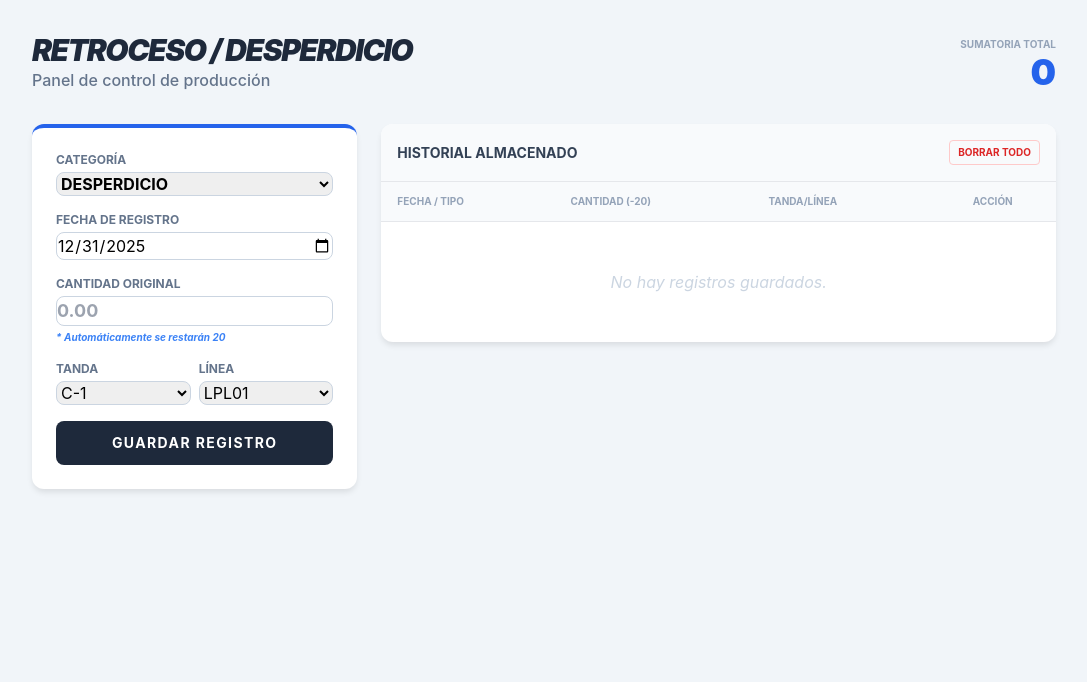
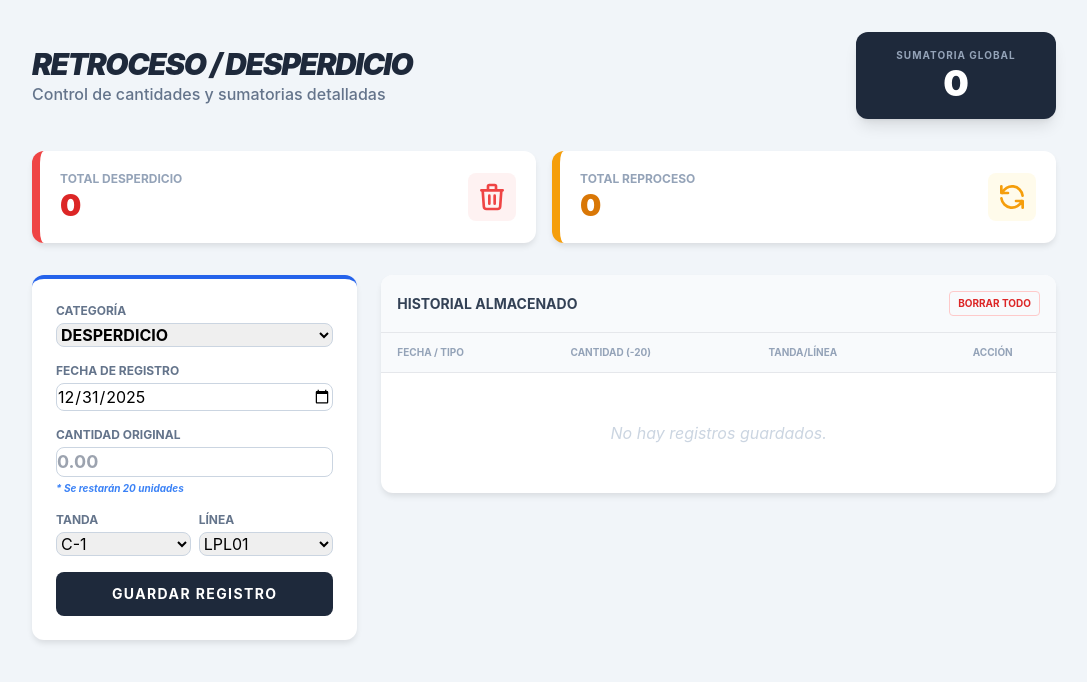
Before and after one commit to ventasr7/AHORRO-A-Y-L, a plain HTML site: page index.html in a window 1280 px wide. Shown: the whole page, without its empty margins (96-1183 px from the left). Drawn offline with nearby package versions, Linux system fonts and the light colour scheme.

Commit message:
Refactor HTML structure and update JavaScript logic

```diff
--- a/index.html
+++ b/index.html
@@ -46,21 +46,47 @@
 <body class="p-4 md:p-8">
 
     <div class="max-w-5xl mx-auto">
-        <header class="mb-8 flex justify-between items-end">
+        <header class="mb-8 flex flex-col md:flex-row justify-between items-center gap-4">
             <div>
                 <h1 class="text-3xl font-black text-slate-800 uppercase tracking-tighter italic">RETROCESO / DESPERDICIO</h1>
-                <p class="text-slate-500 font-medium">Panel de control de producción</p>
+                <p class="text-slate-500 font-medium">Control de cantidades y sumatorias detalladas</p>
             </div>
-            <div class="text-right">
-                <p class="text-[10px] font-bold text-slate-400 uppercase">Sumatoria Total</p>
-                <p id="totalSumatoria" class="text-4xl font-black text-blue-600">0</p>
+            <div class="bg-slate-800 text-white p-4 rounded-xl shadow-lg min-w-[200px] text-center">
+                <p class="text-[10px] font-bold text-slate-400 uppercase tracking-widest">Sumatoria Global</p>
+                <p id="totalSumatoria" class="text-4xl font-black">0</p>
             </div>
         </header>
+
+        <!-- Panel de Estadísticas por Categoría -->
+        <div class="grid grid-cols-1 md:grid-cols-2 gap-4 mb-8">
+            <div class="card p-5 border-l-8 border-red-500 flex justify-between items-center">
+                <div>
+                    <p class="text-xs font-bold text-slate-400 uppercase">Total Desperdicio</p>
+                    <p id="totalDesperdicio" class="text-3xl font-black text-red-600">0</p>
+                </div>
+                <div class="bg-red-50 p-2 rounded-lg">
+                    <svg xmlns="http://www.w3.org/2000/svg" class="h-8 w-8 text-red-500" fill="none" viewBox="0 0 24 24" stroke="currentColor">
+                        <path stroke-linecap="round" stroke-linejoin="round" stroke-width="2" d="M19 7l-.867 12.142A2 2 0 0116.138 21H7.862a2 2 0 01-1.995-1.858L5 7m5 4v6m4-6v6m1-10V4a1 1 0 00-1-1h-4a1 1 0 00-1 1v3M4 7h16" />
+                    </svg>
+                </div>
+            </div>
+            <div class="card p-5 border-l-8 border-amber-500 flex justify-between items-center">
+                <div>
+                    <p class="text-xs font-bold text-slate-400 uppercase">Total Reproceso</p>
+                    <p id="totalReproceso" class="text-3xl font-black text-amber-600">0</p>
+                </div>
+                <div class="bg-amber-50 p-2 rounded-lg">
+                    <svg xmlns="http://www.w3.org/2000/svg" class="h-8 w-8 text-amber-500" fill="none" viewBox="0 0 24 24" stroke="currentColor">
+                        <path stroke-linecap="round" stroke-linejoin="round" stroke-width="2" d="M4 4v5h.582m15.356 2A8.001 8.001 0 004.582 9m0 0H9m11 11v-5h-.581m0 0a8.003 8.003 0 01-15.357-2m15.357 2H15" />
+                    </svg>
+                </div>
+            </div>
+        </div>
 
         <div class="grid grid-cols-1 lg:grid-cols-3 gap-6">
             <!-- Formulario -->
             <div class="lg:col-span-1">
-                <div class="card p-6 border-t-4 border-blue-600">
+                <div class="card p-6 border-t-4 border-blue-600 sticky top-4">
                     <form id="registroForm" class="space-y-4">
                         <div>
                             <label class="block text-xs font-bold text-slate-500 uppercase mb-1">Categoría</label>
@@ -76,7 +102,7 @@
                         <div>
                             <label class="block text-xs font-bold text-slate-500 uppercase mb-1">Cantidad Original</label>
                             <input type="number" id="inputCantidad" step="any" placeholder="0.00" required class="text-lg font-bold">
-                            <p class="text-[10px] text-blue-500 mt-1 font-bold italic">* Automáticamente se restarán 20</p>
+                            <p class="text-[10px] text-blue-500 mt-1 font-bold italic">* Se restarán 20 unidades</p>
                         </div>
                         <div class="grid grid-cols-2 gap-2">
                             <div>
@@ -121,7 +147,7 @@
                                 </tr>
                             </thead>
                             <tbody id="tablaCuerpo" class="divide-y divide-slate-100">
-                                <!-- Filas -->
+                                <!-- Filas dinámicas -->
                             </tbody>
                         </table>
                     </div>
@@ -134,15 +160,15 @@
     </div>
 
     <script>
-        // Cargar datos guardados
-        let registros = JSON.parse(localStorage.getItem('db_planta')) || [];
+        let registros = JSON.parse(localStorage.getItem('db_planta_v2')) || [];
 
         const form = document.getElementById('registroForm');
         const tabla = document.getElementById('tablaCuerpo');
         const totalEl = document.getElementById('totalSumatoria');
+        const totalDesperdicioEl = document.getElementById('totalDesperdicio');
+        const totalReprocesoEl = document.getElementById('totalReproceso');
         const msgVacio = document.getElementById('mensajeVacio');
 
-        // Configurar fecha de hoy
         window.onload = () => {
             const hoy = new Date().toISOString().split('T')[0];
             document.getElementById('inputFecha').value = hoy;
@@ -158,10 +184,8 @@
             const tanda = document.getElementById('inputTanda').value;
             const linea = document.getElementById('inputLinea').value;
 
-            // Lógica de cálculo
             const cantFinal = cantOri - 20;
 
-            // Formatear fecha
             const fObj = new Date(fechaVal + 'T00:00:00');
             const diaNom = fObj.toLocaleDateString('es-ES', { weekday: 'short' });
             const fechaFormat = fObj.toLocaleDateString('es-ES', { day: '2-digit', month: '2-digit' });
@@ -178,17 +202,15 @@
 
             registros.unshift(nuevo);
             guardar();
-            form.reset();
-            window.onload(); // Reset fecha y foco
+            document.getElementById('inputCantidad').value = '';
             document.getElementById('inputCantidad').focus();
         });
 
         function guardar() {
-            localStorage.setItem('db_planta', JSON.stringify(registros));
+            localStorage.setItem('db_planta_v2', JSON.stringify(registros));
             renderizar();
         }
 
-        // FUNCIÓN PARA ELIMINAR INDIVIDUAL
         function eliminar(id) {
             if (confirm("¿Seguro que quieres eliminar este registro?")) {
                 registros = registros.filter(r => r.id !== id);
@@ -197,7 +219,7 @@
         }
 
         function borrarTodo() {
-            if (confirm("¿BORRAR TODO EL HISTORIAL? Esta acción no se puede deshacer.")) {
+            if (confirm("¿BORRAR TODO EL HISTORIAL?")) {
                 registros = [];
                 guardar();
             }
@@ -205,7 +227,9 @@
 
         function renderizar() {
             tabla.innerHTML = '';
-            let suma = 0;
+            let sumaGlobal = 0;
+            let sumaDesperdicio = 0;
+            let sumaReproceso = 0;
 
             if (registros.length === 0) {
                 msgVacio.classList.remove('hidden');
@@ -214,7 +238,10 @@
             }
 
             registros.forEach(r => {
-                suma += r.cantidad;
+                sumaGlobal += r.cantidad;
+                if (r.tipo === 'DESPERDICIO') sumaDesperdicio += r.cantidad;
+                if (r.tipo === 'REPROCESO') sumaReproceso += r.cantidad;
+
                 const claseTipo = r.tipo === 'DESPERDICIO' ? 'bg-desperdicio' : 'bg-reproceso';
 
                 const tr = document.createElement('tr');
@@ -242,7 +269,9 @@
                 tabla.appendChild(tr);
             });
 
-            totalEl.innerText = suma.toLocaleString();
+            totalEl.innerText = sumaGlobal.toLocaleString();
+            totalDesperdicioEl.innerText = sumaDesperdicio.toLocaleString();
+            totalReprocesoEl.innerText = sumaReproceso.toLocaleString();
         }
     </script>
 </body>
```
